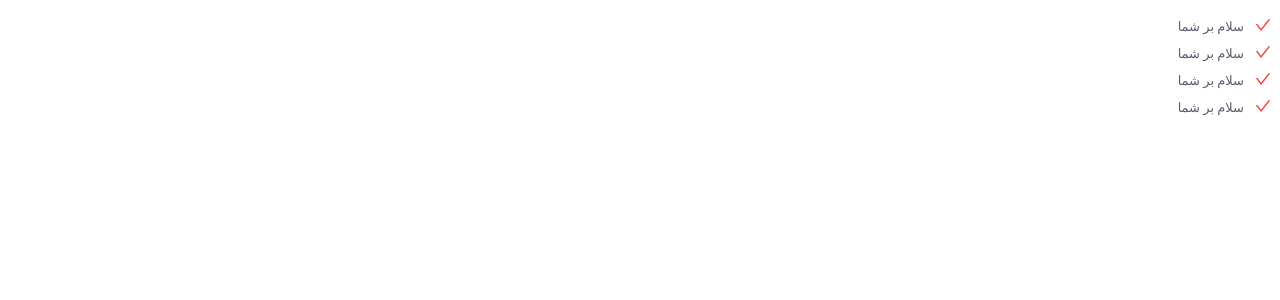
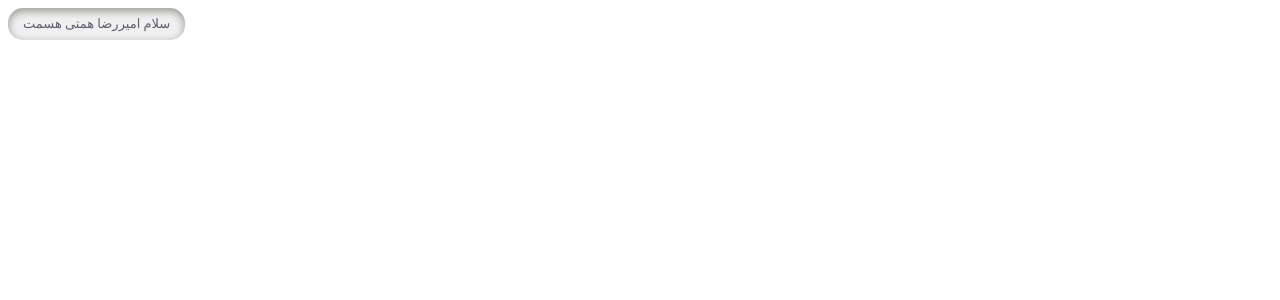
Before and after one commit to devAmirHemmati/resume, a Next.js app: page / in a window 1280 px wide. Shown: the top 300 px of the page. Built offline with nearby package versions, Linux system fonts and the light colour scheme.

Commit message:
feat(Badge): build badge component

```diff
--- /dev/null
+++ b/src/components/Badge/Badge.module.scss
@@ -0,0 +1,8 @@
+.Badge {
+	background-color: rgb(240, 240, 240);
+	border-radius: 15px;
+	padding: 5px 15px;
+	box-shadow: inset 0 3px 8px 0
+		rgba(15, 15, 5, 0.4);
+	display: inline-block;
+}
--- /dev/null
+++ b/src/components/Badge/index.tsx
@@ -0,0 +1,33 @@
+import { FC, forwardRef } from 'react';
+import { IBadgeProps } from './types';
+import styles from './Badge.module.scss';
+import { Typography } from '..';
+
+const Badge: FC<IBadgeProps> = forwardRef(
+	(
+		{
+			children,
+			className = '',
+			noneSelection,
+			...rest
+		},
+		ref,
+	) => {
+		return (
+			<span
+				ref={ref as any}
+				className={`${styles.Badge} ${className}`}
+				{...rest}
+			>
+				<Typography
+					component="span"
+					noneSelection={noneSelection}
+				>
+					{children}
+				</Typography>
+			</span>
+		);
+	},
+);
+
+export default Badge;
--- /dev/null
+++ b/src/components/Badge/types.ts
@@ -0,0 +1,6 @@
+import { AllHTMLAttributes } from 'react';
+
+export interface IBadgeProps
+	extends AllHTMLAttributes<HTMLSpanElement> {
+	noneSelection?: boolean;
+}
--- a/src/components/index.tsx
+++ b/src/components/index.tsx
@@ -6,3 +6,4 @@ export { default as Typography } from './Typography';
 export { default as CircleProgress } from './CircleProgress';
 export { default as Progress } from './Progress';
 export { default as ListItem } from './ListItem';
+export { default as Badge } from './Badge';
--- a/src/pages/index.tsx
+++ b/src/pages/index.tsx
@@ -1,15 +1,10 @@
 import { VFC } from 'react';
-import { ListItem } from '../components';
+import { Badge } from '../components';
 
 const Home: VFC = () => {
 	return (
 		<div>
-			<ul>
-				<ListItem>سلام بر شما</ListItem>
-				<ListItem>سلام بر شما</ListItem>
-				<ListItem>سلام بر شما</ListItem>
-				<ListItem>سلام بر شما</ListItem>
-			</ul>
+			<Badge>سلام امیررضا همتی هسمت</Badge>
 		</div>
 	);
 };
```
